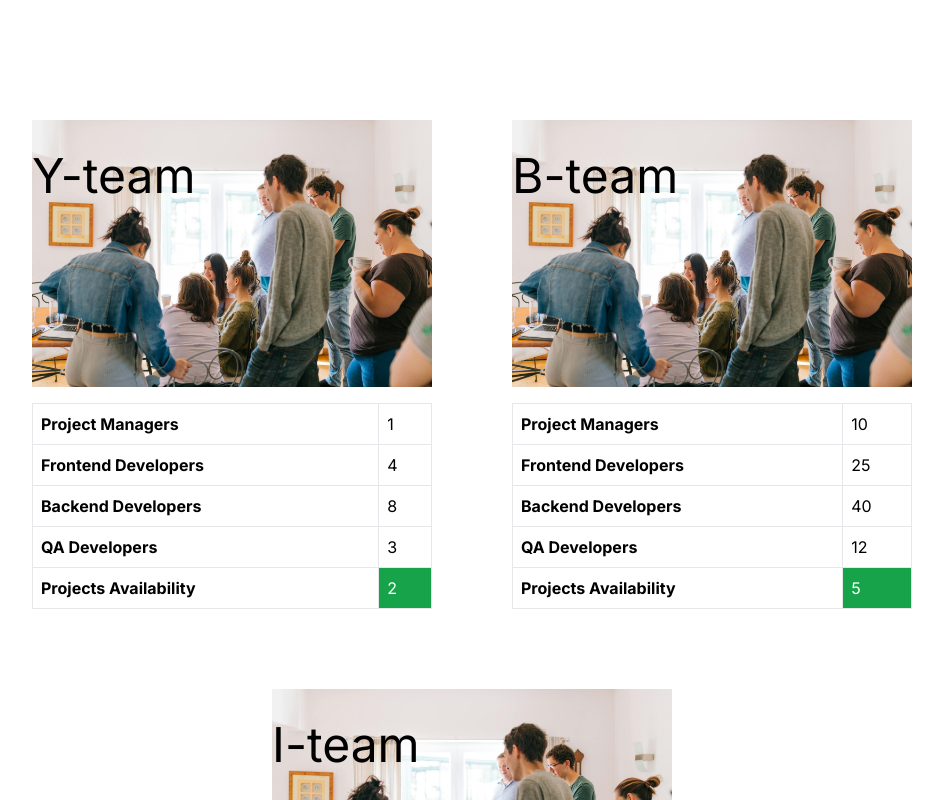
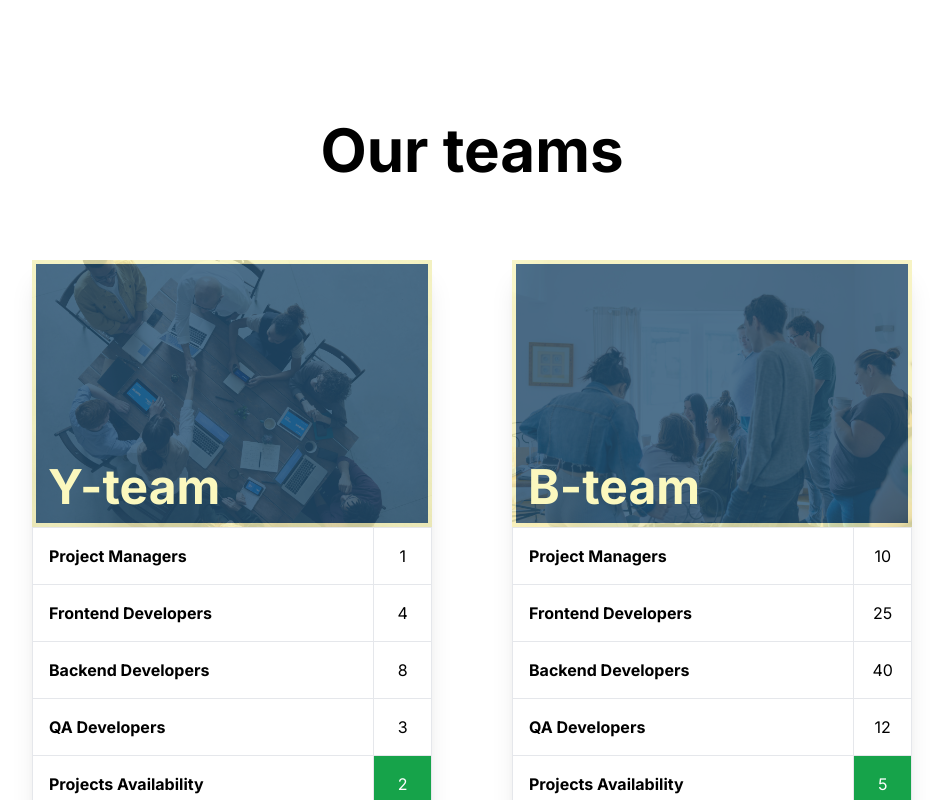
Before and after one commit to MilosBogicevic/nextjs-website, a Next.js app: page /who-we-are in a window 1280 px wide. Shown: the part 840-1640 px from the top of the page, without its empty margins (168-1111 px from the left). Built offline with nearby package versions, Linux system fonts and the light colour scheme.

Commit message:
Added styling changes to Teams component.

```diff
--- a/src/app/data/teams.json
+++ b/src/app/data/teams.json
@@ -1,7 +1,7 @@
 [
   {
     "name": "Y-team",
-    "image": "/hero-image-3.jpg",
+    "image": "/hero-image-2.jpg",
     "alt": "Ecommerce solutions team",
     "about": {
       "projectManagers": "1",
@@ -25,7 +25,7 @@
   },
   {
     "name": "I-team",
-    "image": "/hero-image-3.jpg",
+    "image": "/hero-image-4.jpg",
     "alt": "Ecommerce solutions team",
     "about": {
       "projectManagers": "4",
--- a/src/components/Teams.tsx
+++ b/src/components/Teams.tsx
@@ -1,52 +1,67 @@
 import Image from "next/image";
 import TeamsData from "@/app/data/teams.json";
+import SectionHeading from "./SectionHeading";
 
 export default function Teams() {
   return (
     <>
+      <div className="flex flex-col items-center gap-y-20">
+        <SectionHeading title="Our teams" />
         <div className="flex justify-center flex-wrap gap-20 px-4">
           {TeamsData.map((team, index) => (
-          <div key={index} className="relative">
-            <Image src={team.image} alt={team.alt} width={400} height={400} />
-            <h3 className="text-5xl py-8 absolute inset-0">{team.name}</h3>
-            <table className="mt-4 border-collapse border border-gray-200 w-full text-left">
+            <div key={index} className="shadow-xl">
+              <div className="relative">
+                <Image
+                  src={team.image}
+                  alt={team.alt}
+                  width={400}
+                  height={400}
+                />
+                <div className="absolute inset-0 bg-primary opacity-80 border-4 border-secondary"></div>
+                <h3 className="text-5xl font-bold text-secondary absolute bottom-4 left-4">
+                  {team.name}
+                </h3>
+              </div>
+              <table className="border-collapse border border-gray-200 w-full text-left">
                 <tbody>
                   <tr>
-                  <th className="border border-gray-200 p-2">
+                    <th className="border border-gray-200 p-4">
                       Project Managers
                     </th>
-                  <td className="border border-gray-200 p-2">
+                    <td className="border border-gray-200 p-4 max-w-5 text-center">
                       {team.about.projectManagers}
                     </td>
                   </tr>
                   <tr>
-                  <th className="border border-gray-200 p-2">
+                    <th className="border border-gray-200 p-4">
                       Frontend Developers
                     </th>
-                  <td className="border border-gray-200 p-2">
+                    <td className="border border-gray-200 p-4 max-w-5 text-center">
                       {team.about.frontEndDevs}
                     </td>
                   </tr>
                   <tr>
-                  <th className="border border-gray-200 p-2">
+                    <th className="border border-gray-200 p-4">
                       Backend Developers
                     </th>
-                  <td className="border border-gray-200 p-2">
+                    <td className="border border-gray-200 p-4 max-w-5 text-center">
                       {team.about.backEndDevs}
                     </td>
                   </tr>
                   <tr>
-                  <th className="border border-gray-200 p-2">QA Developers</th>
-                  <td className="border border-gray-200 p-2">
+                    <th className="border border-gray-200 p-4">
+                      QA Developers
+                    </th>
+                    <td className="border border-gray-200 p-4 max-w-5 text-center">
                       {team.about.qaDevs}
                     </td>
                   </tr>
                   <tr>
-                  <th className="border border-gray-200 p-2">
+                    <th className="border border-gray-200 p-4">
                       Projects Availability
                     </th>
                     <td
-                    className={`border border-gray-200 p-2 ${
+                      className={`border border-gray-200 p-4 max-w-5 text-center ${
                         team.about.projectsAvailiability === 0
                           ? "bg-red-600 text-white"
                           : "bg-green-600 text-white"
@@ -60,6 +75,7 @@ export default function Teams() {
             </div>
           ))}
         </div>
+      </div>
     </>
   );
 }
```
Lines whose indentation alone changed are shown as unchanged.
